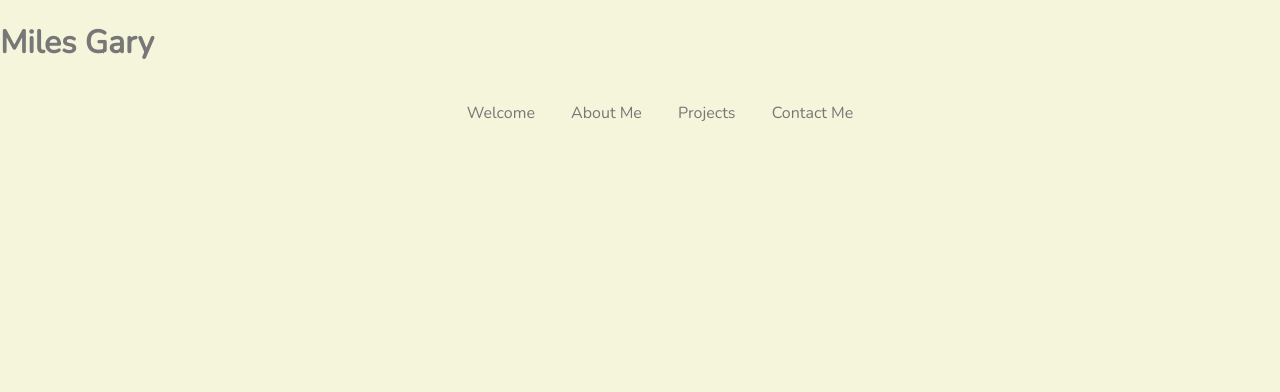
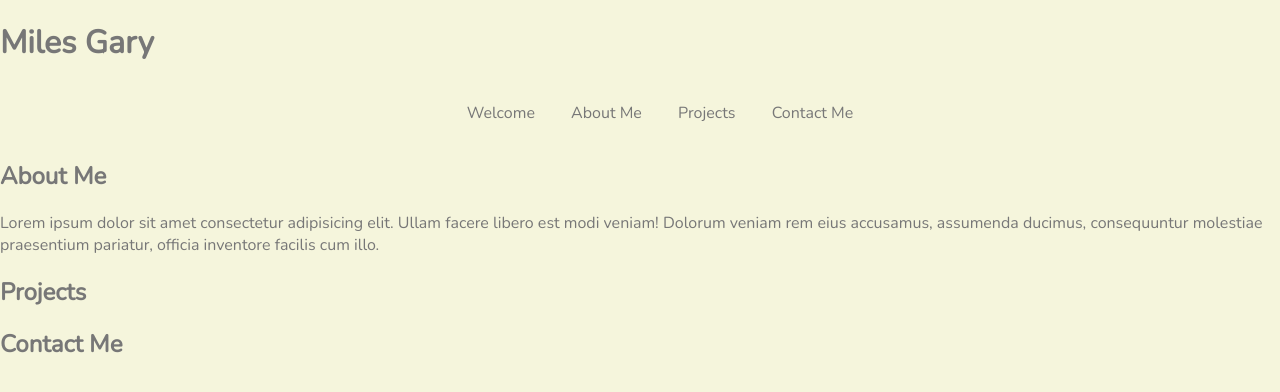
Before and after one commit to themilesgary/personal-website, a plain HTML site: page index.html in a window 1280 px wide. Drawn offline with nearby package versions, Linux system fonts and the light colour scheme.

Commit message:
Add files via upload

```diff
--- a/index.html
+++ b/index.html
@@ -18,8 +18,16 @@
             <li><a href="">Contact Me</a></li>
         </ul>
     </nav>
-    <section>
-
+    <section class="aboutMe">
+        <h2>About Me</h2>
+        <p>Lorem ipsum dolor sit amet consectetur adipisicing elit. Ullam facere libero est modi veniam! Dolorum veniam rem eius accusamus, assumenda ducimus, consequuntur molestiae praesentium pariatur, officia inventore facilis cum illo.</p>
     </section>
+    <section class="projects">
+        <h2>Projects</h2>
+    </section>
+    <section class="contactMe">
+        <h2>Contact Me</h2>
+    </section>
+    </body>
 </body>
 </html>
```
